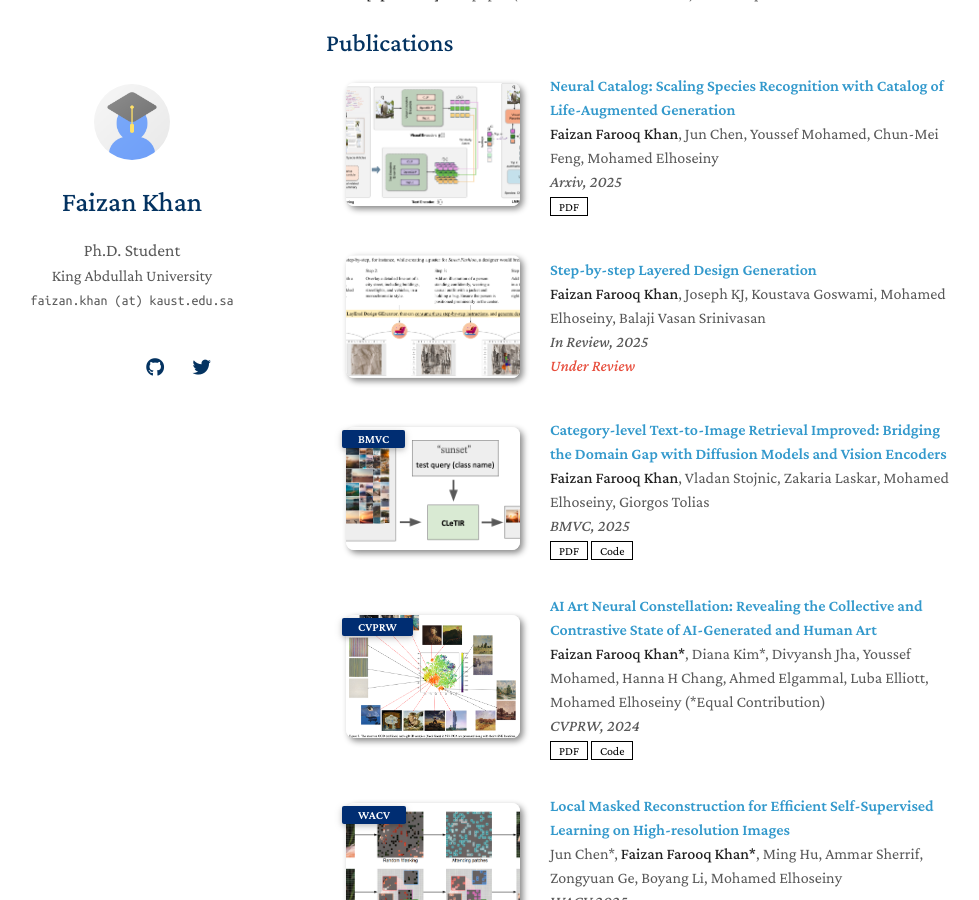
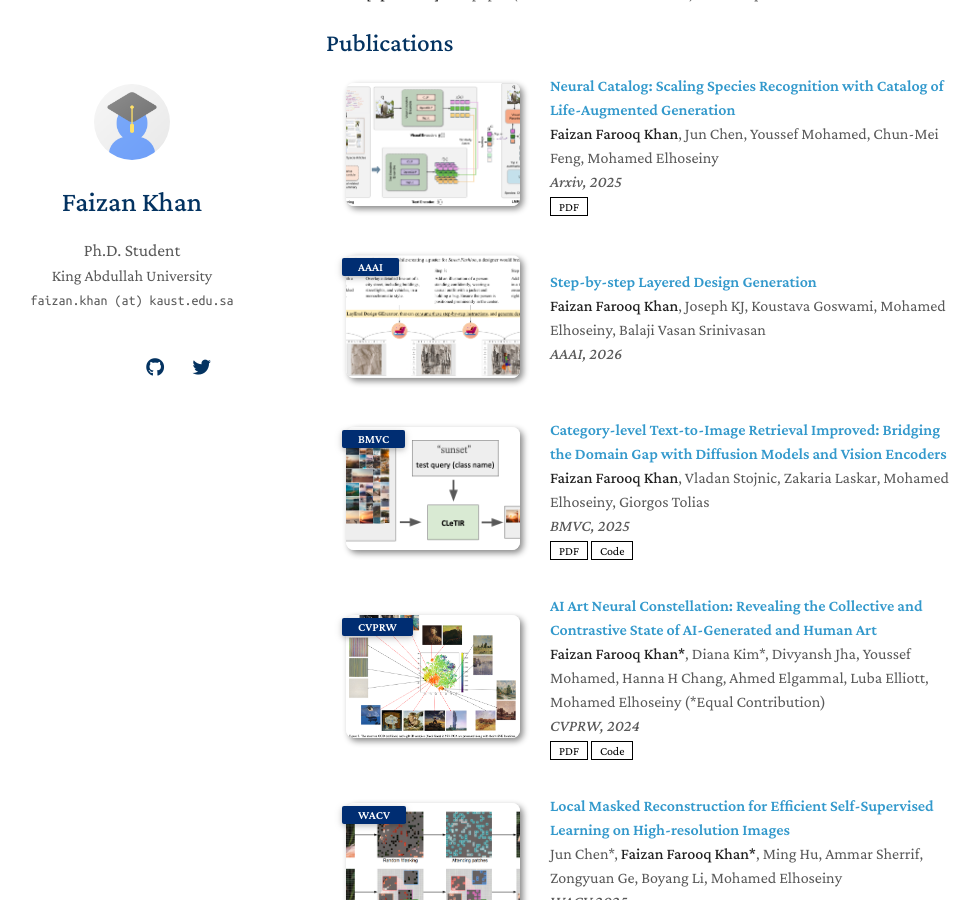
Before and after one commit to faixan-khan/faixan-khan.github.io, a Jekyll site: the page built from index.md, in a window 1280 px wide and 900 px high, scrolled down 445 px. Shown: the whole window, without its empty margins (144-1123 px from the left). Built offline with Jekyll 4.4.1, drawn with Linux system fonts in a browser that asks for light colours; nearby versions of some CDN libraries; a style sheet for code colours, icons or effects is not loaded; our own code applies the rules of GitHub Pages for plain Markdown files.

Commit message:
design aaai

```diff
--- a/_data/publications.yml
+++ b/_data/publications.yml
@@ -13,13 +13,13 @@ main:
 
   - title: "Step-by-step Layered Design Generation"
     authors: <strong>Faizan Farooq Khan</strong>, Joseph KJ, Koustava Goswami, Mohamed Elhoseiny, Balaji Vasan Srinivasan
-    # conference_short: CVPR
-    conference: In Review, 2025
+    conference_short: AAAI
+    conference: AAAI, 2026
     # pdf: https://arxiv.org/pdf/2002.10211.pdf
     # code: https://github.com/yaoyao-liu/class-incremental-learning/tree/main/mnemonics-training
     # page: https://class-il.mpi-inf.mpg.de/mnemonics/
     # bibtex: https://class-il.mpi-inf.mpg.de/mnemonics/
-    notes: Under Review
+    # notes: Under Review
     image: ./assets/img/teaser_design.png
 
   - title: "Category-level Text-to-Image Retrieval Improved: Bridging the Domain Gap with Diffusion Models and Vision Encoders"
```
